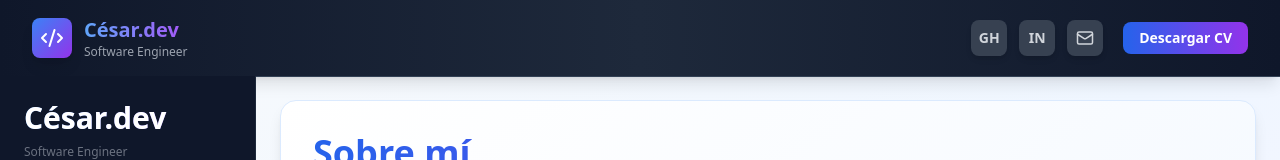
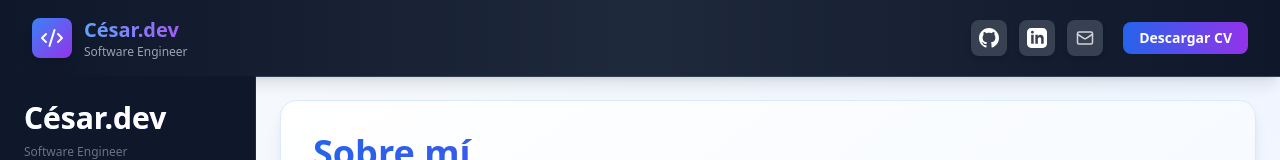
Before and after one commit to csnunhez2/CV, a React (Vite) app: page / in a window 1280 px wide. Shown: the top 160 px of the page. Built offline with nearby package versions, Linux system fonts and the light colour scheme.

Commit message:
github and linkedin icons

```diff
--- a/src/components/Header.tsx
+++ b/src/components/Header.tsx
@@ -1,6 +1,8 @@
 import { motion } from "framer-motion";
 import { Code2, Mail, Menu, X } from "lucide-react";
 import ScrollProgressBar from "./ScrollProgressBar";
+import GitHubIcon from "../assets/icons/github.svg";
+import LinkedInIcon from "../assets/icons/linkedin.svg";
 
 interface HeaderProps {
   mobileMenuOpen: boolean;
@@ -39,31 +41,31 @@ const Header = ({ mobileMenuOpen, setMobileMenuOpen }: HeaderProps) => {
           {/* Desktop social links - hidden on mobile */}
           <div className="hidden md:flex items-center gap-3">
             <motion.a
-              href="https://github.com"
+              href="https://github.com/csnunhez2"
               target="_blank"
               rel="noopener noreferrer"
               whileHover={{ scale: 1.1, y: -2 }}
               whileTap={{ scale: 0.95 }}
-              className="w-9 h-9 rounded-lg bg-gray-700 hover:bg-gray-600 flex items-center justify-center text-gray-300 hover:text-white transition-colors shadow-md text-sm font-bold"
+              className="w-9 h-9 rounded-lg bg-gray-700 hover:bg-gray-600 flex items-center justify-center text-gray-300 hover:text-white transition-colors shadow-md"
               title="GitHub"
             >
-              GH
+              <img src={GitHubIcon} alt="GitHub" className="w-5 h-5 invert" />
             </motion.a>
 
             <motion.a
-              href="https://linkedin.com"
+              href="https://www.linkedin.com/in/csnunhez/"
               target="_blank"
               rel="noopener noreferrer"
               whileHover={{ scale: 1.1, y: -2 }}
               whileTap={{ scale: 0.95 }}
-              className="w-9 h-9 rounded-lg bg-gray-700 hover:bg-gray-600 flex items-center justify-center text-gray-300 hover:text-white transition-colors shadow-md text-sm font-bold"
+              className="w-9 h-9 rounded-lg bg-gray-700 hover:bg-gray-600 flex items-center justify-center text-gray-300 hover:text-white transition-colors shadow-md"
               title="LinkedIn"
             >
-              IN
+              <img src={LinkedInIcon} alt="LinkedIn" className="w-5 h-5 invert" />
             </motion.a>
 
             <motion.a
-              href="mailto:contact@example.com"
+              href="mailto:cesar.santiago.nunhez@gmail.com"
               whileHover={{ scale: 1.1, y: -2 }}
               whileTap={{ scale: 0.95 }}
               className="w-9 h-9 rounded-lg bg-gray-700 hover:bg-gray-600 flex items-center justify-center text-gray-300 hover:text-white transition-colors shadow-md"
--- a/src/components/Sidebar.tsx
+++ b/src/components/Sidebar.tsx
@@ -56,7 +56,7 @@ const Sidebar = ({ current, setCurrent, onItemClick }: any) => {
               >
                 {current === item.id && (
                   <motion.div
-                    layoutId="active"
+                    layoutId={`active-${item.id}`}
                     className="absolute inset-0 bg-gradient-to-r from-blue-500 to-purple-600 rounded-lg"
                     transition={{ type: "spring", stiffness: 300, damping: 30 }}
                   />
@@ -96,8 +96,8 @@ const Sidebar = ({ current, setCurrent, onItemClick }: any) => {
 
                 {current === item.id && (
                   <motion.div
+                    layoutId={`indicator-${item.id}`}
                     className="absolute right-0 top-1/2 w-1 h-6 bg-white rounded-l-full"
-                    layoutId="indicator"
                     transition={{ type: "spring", stiffness: 300, damping: 30 }}
                   />
                 )}
```
Also changed, not shown: src/assets/icons/github.svg (added), src/assets/icons/linkedin.svg (added).
